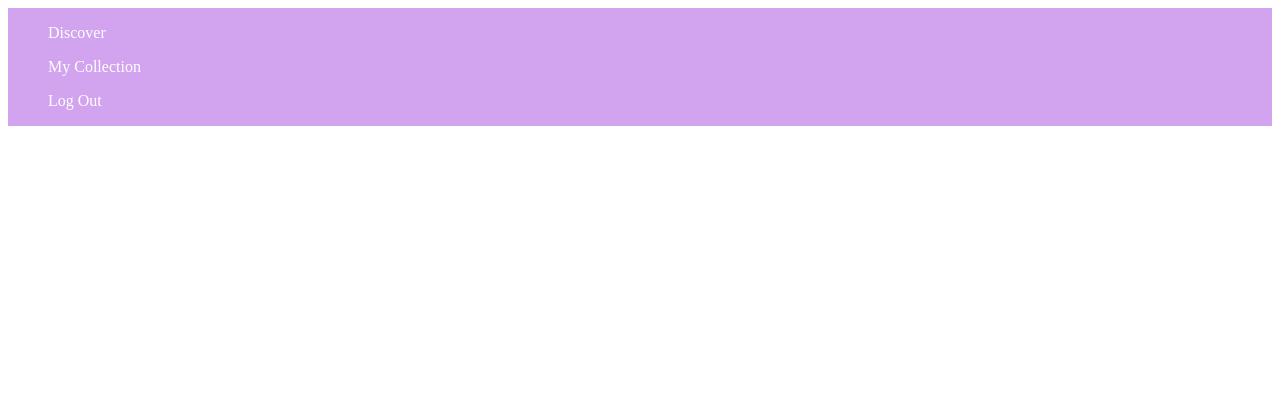
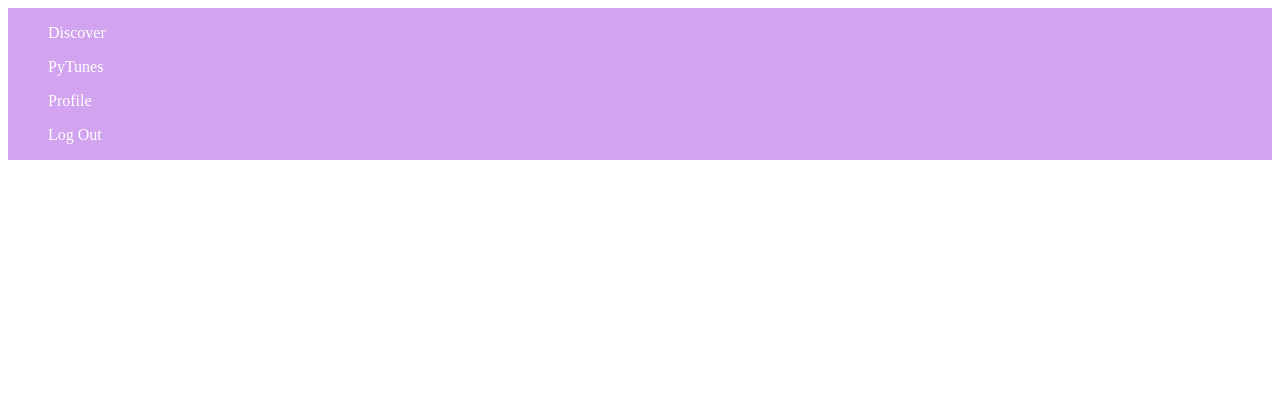
Before and after one commit to lilymbest/PyTunes, a Django app: page /discover/ in a window 1280 px wide. Shown: the top 420 px of the page. Run offline with Django 3.2, Linux system fonts and the light colour scheme; the visitor is signed in with stand-in values (Sample User, id 1); data that the repository does not hold is empty.

Commit message:
added profile page and new nav links

```diff
--- a/main_app/templates/base.html
+++ b/main_app/templates/base.html
@@ -18,17 +18,18 @@
             <li><a href="{% url 'discover' %}">Discover</a></li>
         </ul>
         <ul class="right">
-            <li><a href="{% url 'music' %}">My Collection</a></li>
+            <li><a href="{% url 'music' %}">PyTunes</a></li>
           </ul>
+          <ul>
+              <li><a href="{% url 'profile' %}">Profile</a></li>
+              </ul>
+          <ul>
+            <li><a href="{% url 'logout' %}">Log Out</a></li>
+            </ul>
         {% else %}
         <ul>
             <li><a href="{% url 'home' %}" class="left brand-logo">MusicCollector</a></li>
           </ul>
-        {% endif %}
-        {% if user.is_authenticated %}
-        <ul>
-        <li><a href="{% url 'logout' %}">Log Out</a></li>
-        </ul>
         {% endif %}
       </div>
     </nav>
--- /dev/null
+++ b/main_app/templates/registration/profile.html
@@ -0,0 +1,6 @@
+{% extends 'base.html' %}
+{% block content %}
+{% if user.is_authenticated %}
+
+{% endif %}
+{% endblock %}
--- a/main_app/urls.py
+++ b/main_app/urls.py
@@ -7,4 +7,5 @@ urlpatterns = [
   path('discover/', views.discover, name='discover'),
   path('mymusic/new', views.new, name='new'),
   path('mymusic/<int:song_id>/', views.song_detail, name='details'),
+  path('accounts/profile', views.profile, name='profile'),
 ]
--- a/main_app/views.py
+++ b/main_app/views.py
@@ -22,3 +22,7 @@ def new(request):
 def song_detail(request, song_id):
     song = Song.objects.get(id=song_id)
     return render(request, 'mymusic/details.html', { 'song': song })
+
+def profile(request):
+    song = Song.objects.all()
+    return render(request, 'registration/profile.html',{ 'song': song })
```
